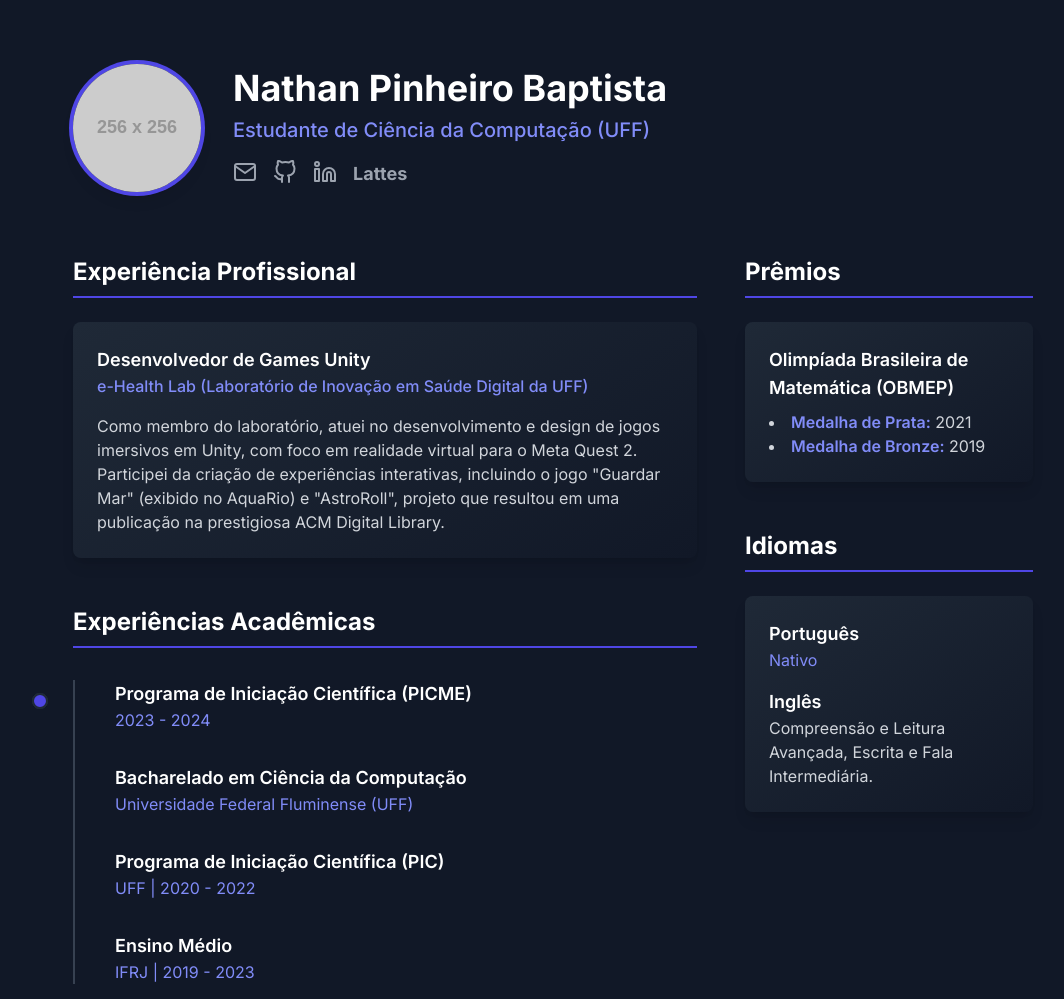
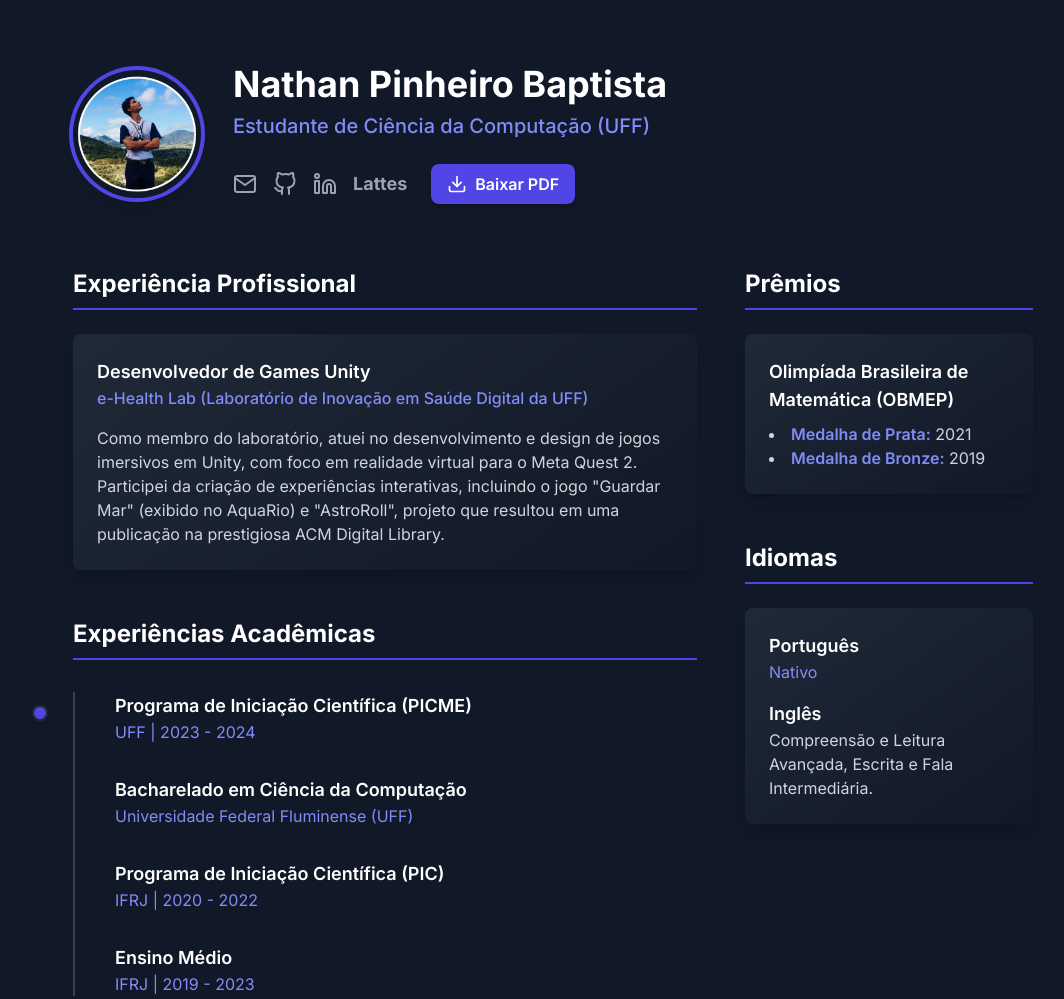
Before and after one commit to poweron0102/curriculo-, a plain HTML site: page index.html in a window 1280 px wide. Shown: the whole page, without its empty margins (87-1151 px from the left). Drawn offline with nearby package versions, Linux system fonts and the light colour scheme; placeholder pictures from the web are drawn by us.

Commit message:
Refactor index.html structure and content

```diff
--- a/index.html
+++ b/index.html
@@ -37,24 +37,32 @@
         <!-- Header Section -->
         <header class="flex flex-col sm:flex-row items-center space-y-6 sm:space-y-0 sm:space-x-8">
             <div class="flex-shrink-0">
-                <img class="h-32 w-32 rounded-full object-cover ring-4 ring-indigo-600 shadow-lg" src="https://placehold.co/256x256/111827/d1d5db?text=NPB" alt="Foto de Nathan Pinheiro Baptista">
+                <img class="h-32 w-32 rounded-full object-cover ring-4 ring-indigo-600 shadow-lg" src="https://github.com/poweron0102/curriculo-/blob/main/curculo.png?raw=true" alt="Foto de Nathan Pinheiro Baptista">
             </div>
             <div class="text-center sm:text-left">
                 <h1 class="text-4xl font-bold text-white">Nathan Pinheiro Baptista</h1>
                 <p class="mt-2 text-xl text-indigo-400 font-medium">Estudante de Ciência da Computação (UFF)</p>
-                <div class="mt-4 flex justify-center sm:justify-start space-x-4">
-                    <a href="mailto:nathanpinheiro99@gmail.com" class="text-gray-400 hover:text-indigo-500 transition-colors duration-300">
+                <div class="mt-6 flex flex-col sm:flex-row items-center justify-center sm:justify-start gap-6">
+                    <div class="flex items-center space-x-4">
+                        <a href="mailto:nathanpinheiro99@gmail.com" class="text-gray-400 hover:text-indigo-500 transition-colors duration-300" aria-label="Email">
                             <svg xmlns="http://www.w3.org/2000/svg" width="24" height="24" viewBox="0 0 24 24" fill="none" stroke="currentColor" stroke-width="2" stroke-linecap="round" stroke-linejoin="round" class="h-6 w-6"><path d="M4 4h16c1.1 0 2 .9 2 2v12c0 1.1-.9 2-2 2H4c-1.1 0-2-.9-2-2V6c0-1.1.9-2 2-2z"></path><polyline points="22,6 12,13 2,6"></polyline></svg>
                         </a>
-                    <a href="https://github.com/poweron0102" target="_blank" rel="noopener noreferrer" class="text-gray-400 hover:text-indigo-500 transition-colors duration-300">
+                        <a href="https://github.com/poweron0102" target="_blank" rel="noopener noreferrer" class="text-gray-400 hover:text-indigo-500 transition-colors duration-300" aria-label="GitHub">
                             <svg xmlns="http://www.w3.org/2000/svg" width="24" height="24" viewBox="0 0 24 24" fill="none" stroke="currentColor" stroke-width="2" stroke-linecap="round" stroke-linejoin="round" class="h-6 w-6"><path d="M9 19c-5 1.5-5-2.5-7-3m14 6v-3.87a3.37 3.37 0 0 0-.94-2.61c3.14-.35 6.44-1.54 6.44-7A5.44 5.44 0 0 0 20 4.77 5.07 5.07 0 0 0 19.91 1S18.73.65 16 2.48a13.38 13.38 0 0 0-7 0C6.27.65 5.09 1 5.09 1A5.07 5.07 0 0 0 5 4.77a5.44 5.44 0 0 0-1.5 3.78c0 5.42 3.3 6.61 6.44 7A3.37 3.37 0 0 0 9 18.13V22"></path></svg>
                         </a>
-                    <a href="#" target="_blank" rel="noopener noreferrer" class="text-gray-400 hover:text-indigo-500 transition-colors duration-300"> <!-- Add LinkedIn URL -->
+                        <a href="https://www.linkedin.com/in/nathan-pinheiro-466b5b247/" target="_blank" rel="noopener noreferrer" class="text-gray-400 hover:text-indigo-500 transition-colors duration-300" aria-label="LinkedIn">
                             <svg xmlns="http://www.w3.org/2000/svg" width="24" height="24" viewBox="0 0 24 24" fill="none" stroke="currentColor" stroke-width="2" stroke-linecap="round" stroke-linejoin="round" class="h-6 w-6"><path d="M16 8a6 6 0 0 1 6 6v7h-4v-7a2 2 0 0 0-2-2 2 2 0 0 0-2 2v7h-4v-7a6 6 0 0 1 6-6z"></path><rect x="2" y="9" width="4" height="12"></rect><circle cx="4" cy="4" r="2"></circle></svg>
                         </a>
-                     <a href="http://lattes.cnpq.br/9170418213475477" target="_blank" rel="noopener noreferrer" class="text-gray-400 hover:text-indigo-500 transition-colors duration-300 font-bold text-lg">
+                        <a href="http://lattes.cnpq.br/9170418213475477" target="_blank" rel="noopener noreferrer" class="text-gray-400 hover:text-indigo-500 transition-colors duration-300 font-bold text-lg" aria-label="Lattes">
                             Lattes
                         </a>
+                    </div>
+                    <div>
+                        <a href="https://github.com/poweron0102/curriculo-/blob/main/Nathan%20Pinheiro%20Baptista.pdf?raw=true" download="Curriculo_Nathan_Baptista.pdf" class="inline-flex items-center gap-2 bg-indigo-600 text-white font-semibold px-4 py-2 rounded-lg shadow-md hover:bg-indigo-700 transition-colors duration-300 focus:outline-none focus:ring-2 focus:ring-offset-2 focus:ring-indigo-500 focus:ring-offset-gray-900">
+                            <svg xmlns="http://www.w3.org/2000/svg" width="20" height="20" viewBox="0 0 24 24" fill="none" stroke="currentColor" stroke-width="2" stroke-linecap="round" stroke-linejoin="round" class="h-5 w-5"><path d="M21 15v4a2 2 0 0 1-2 2H5a2 2 0 0 1-2-2v-4"></path><polyline points="7 10 12 15 17 10"></polyline><line x1="12" y1="15" x2="12" y2="3"></line></svg>
+                            Baixar PDF
+                        </a>
+                    </div>
                 </div>
             </div>
         </header>
@@ -82,7 +90,7 @@
 
                         <div class="mb-8 timeline-item">
                             <h3 class="text-lg font-semibold text-white">Programa de Iniciação Científica (PICME)</h3>
-                            <p class="text-indigo-400">2023 - 2024</p>
+                            <p class="text-indigo-400">UFF | 2023 - 2024</p>
                         </div>
 
                         <div class="mb-8 timeline-item">
@@ -92,7 +100,7 @@
 
                         <div class="mb-8 timeline-item">
                              <h3 class="text-lg font-semibold text-white">Programa de Iniciação Científica (PIC)</h3>
-                            <p class="text-indigo-400">UFF | 2020 - 2022</p>
+                            <p class="text-indigo-400">IFRJ | 2020 - 2022</p>
                         </div>
 
                         <div class="mb-8 timeline-item">
```
Lines whose indentation alone changed are shown as unchanged.
